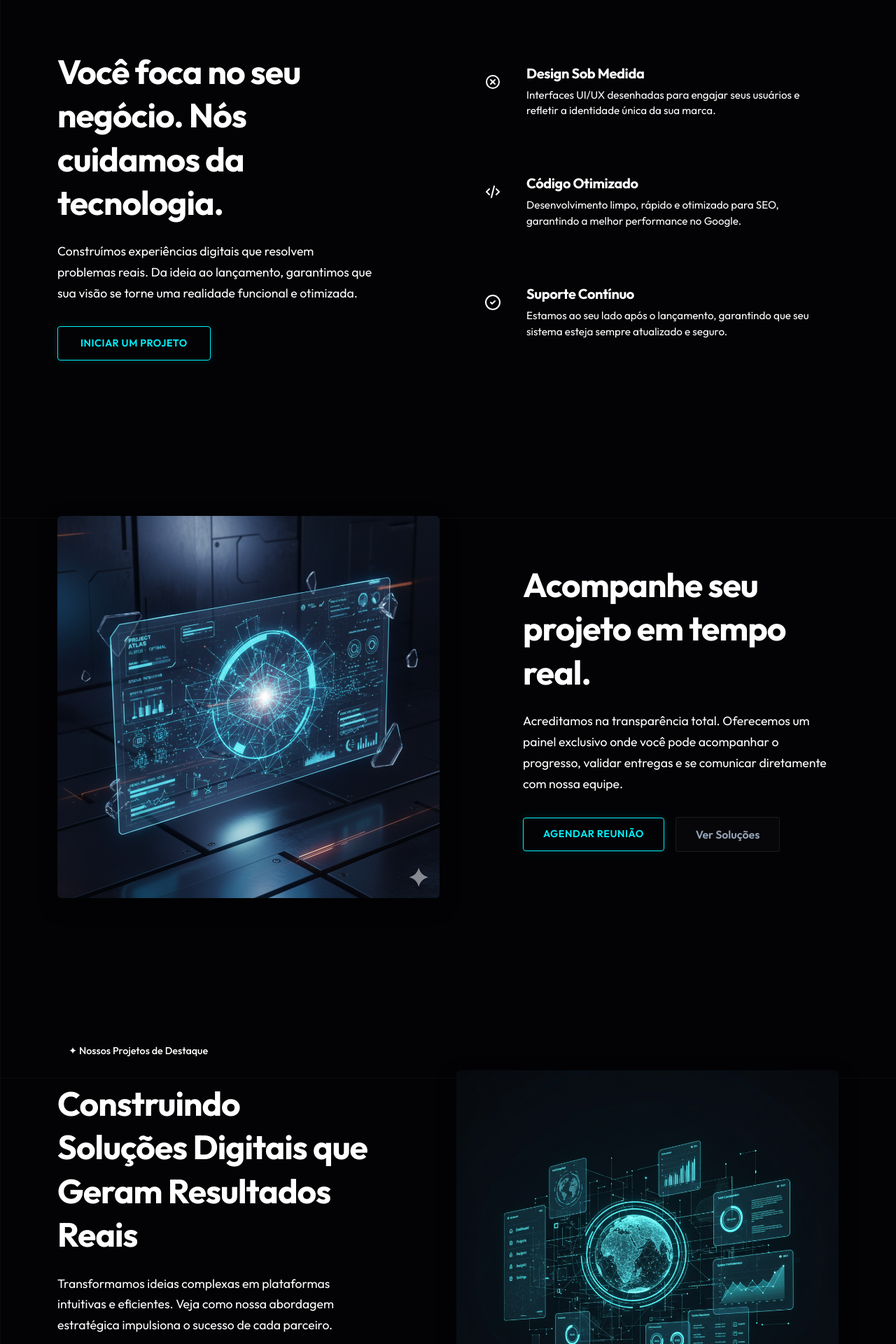
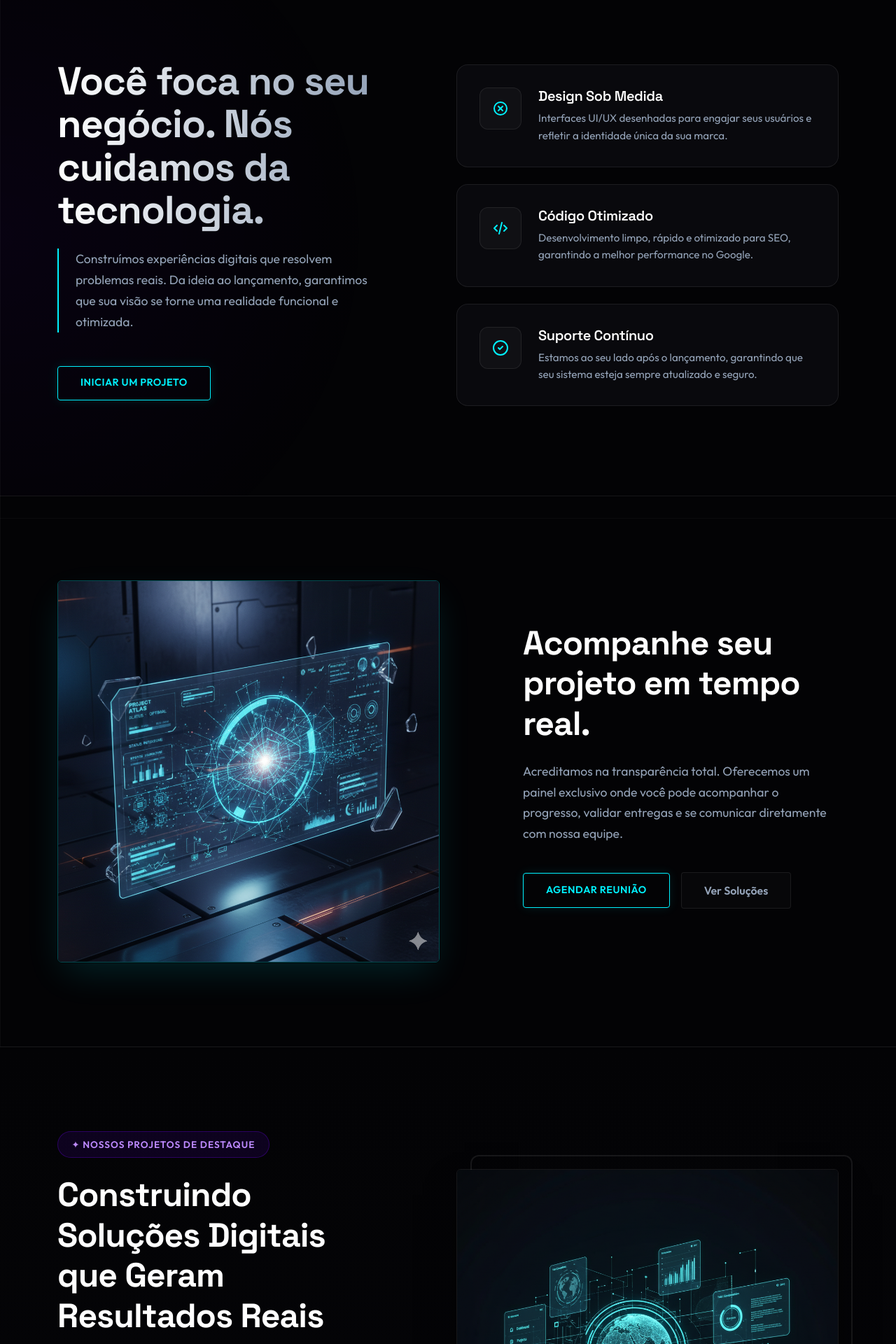
Before and after one commit to anderson190593/cortex-solucoes, a React (Vite) app: page / in a window 1280 px wide. Shown: the part 860-2780 px from the top of the page at 70% size. Built offline with nearby package versions, Linux system fonts and the light colour scheme.

Commit message:
Visual refactors

```diff
--- a/src/components/Features/Features.css
+++ b/src/components/Features/Features.css
@@ -1,75 +1,113 @@
 /* src/components/Features/Features.css */
 
 .features-section {
-  padding: 100px 0;
-  background-color: var(--bg-color); /* Fundo principal escuro */
-  overflow: hidden;
-  border-top: 1px solid var(--border-color); /* Linha sutil separando da Hero */
+  padding: 120px 0;
+  position: relative;
+  /* Fundo sutilmente diferente para separar seções */
+  background: radial-gradient(circle at 0% 50%, rgba(112, 0, 255, 0.05), transparent 40%);
 }
 
 .features-title {
-  font-family: var(--font-family-primary);
-  font-size: 3rem;
-  line-height: 1.3;
+  font-family: var(--font-heading);
+  font-size: 3.5rem;
+  line-height: 1.1;
   margin-bottom: 1.5rem;
-  color: var(--text-color);
+  background: linear-gradient(to right, #fff, #94a3b8);
+  -webkit-background-clip: text;
+  -webkit-text-fill-color: transparent;
+  background-clip: text;
 }
 
 .features-subtitle {
   font-size: 1.1rem;
-  color: var(--text-muted-color);
+  color: var(--text-muted);
   line-height: 1.7;
+  margin-bottom: 2rem;
+  border-left: 2px solid var(--primary);
+  padding-left: 1.5rem;
 }
 
-/* Lista de features da direita */
+/* Lista de Features */
 .features-list {
   list-style: none;
   padding: 0;
   margin: 0;
+  display: grid;
+  gap: 1.5rem; /* Espaço entre os cards */
 }
 
 .feature-item {
   display: flex;
   align-items: flex-start;
-  background-color: var(--bg-secondary-color); /* Fundo dos cards */
-  border: 1px solid var(--border-color);
-  border-radius: 0.75rem;
-  padding: 1.75rem;
-  margin-bottom: 1.5rem;
-  transition: background-color 0.3s ease, border-color 0.3s ease;
+  padding: 2rem;
+
+  /* O visual Glass */
+  background: var(--bg-glass);
+  border: 1px solid var(--border-subtle);
+  backdrop-filter: blur(10px);
+  border-radius: 16px;
+
+  transition: all 0.4s cubic-bezier(0.175, 0.885, 0.32, 1.275);
+  position: relative;
+  overflow: hidden;
+}
+
+/* Efeito de brilho ao passar o mouse */
+.feature-item::before {
+  content: '';
+  position: absolute;
+  top: 0; left: 0; width: 100%; height: 100%;
+  background: linear-gradient(45deg, transparent, rgba(255, 255, 255, 0.03), transparent);
+  transform: translateX(-100%);
+  transition: 0.6s;
 }
 
 .feature-item:hover {
-  background-color: #1F1F1F; /* Um pouco mais claro no hover */
-  border-color: var(--primary-color); /* Borda ciano no hover */
+  transform: translateX(10px); /* Move levemente para a direita */
+  border-color: var(--primary);
+  box-shadow: 0 0 30px rgba(0, 242, 255, 0.1);
+  background: rgba(14, 14, 18, 0.9);
 }
 
+.feature-item:hover::before {
+  transform: translateX(100%);
+}
+
+/* Ícone */
 .feature-icon-wrapper {
-  display: inline-flex;
+  display: flex;
   align-items: center;
   justify-content: center;
-  width: 48px;
-  height: 48px;
+  min-width: 60px;
+  height: 60px;
   margin-right: 1.5rem;
-  background-color: var(--bg-color); /* Fundo do ícone (igual ao da seção) */
-  border: 1px solid var(--border-color);
-  border-radius: 0.5rem;
-  color: var(--primary-color); /* Ícone Ciano */
+
+  background: rgba(255, 255, 255, 0.03);
+  border: 1px solid var(--border-subtle);
+  border-radius: 12px;
+  color: var(--primary);
+
+  transition: all 0.3s ease;
 }
 
-.feature-content {
-  flex: 1;
+.feature-item:hover .feature-icon-wrapper {
+  background: var(--primary);
+  color: #000;
+  box-shadow: 0 0 15px var(--primary-glow);
+  transform: scale(1.1) rotate(-5deg);
 }
 
 .feature-title {
-  font-family: var(--font-family-primary);
+  font-family: var(--font-heading);
   font-size: 1.25rem;
-  color: var(--text-color);
+  color: var(--text-main);
   margin-bottom: 0.5rem;
+  font-weight: 600;
 }
 
 .feature-description {
-  color: var(--text-muted-color);
+  color: var(--text-muted);
   font-size: 0.95rem;
   margin: 0;
+  line-height: 1.6;
 }
--- a/src/components/Portfolio/Portfolio.css
+++ b/src/components/Portfolio/Portfolio.css
@@ -1,62 +1,101 @@
 /* src/components/Portfolio/Portfolio.css */
 
 .portfolio-section {
-  padding: 100px 0;
-  background-color: var(--bg-color); /* Fundo principal */
-  border-top: 1px solid var(--border-color);
-  overflow: hidden;
+  padding: 120px 0;
+  border-top: 1px solid var(--border-subtle);
+  background: linear-gradient(to bottom, var(--bg-deep), #050508);
 }
 
+/* A Tag "Nossos Projetos" */
 .portfolio-tag {
   display: inline-block;
-  padding: 0.5rem 1rem;
-  background-color: var(--bg-secondary-color);
-  border: 1px solid var(--border-color);
-  border-radius: 20px;
-  color: var(--text-muted-color);
-  font-weight: 500;
-  font-size: 0.9rem;
+  padding: 0.5rem 1.2rem;
+  background: rgba(112, 0, 255, 0.1); /* Fundo Roxo Transparente */
+  border: 1px solid rgba(112, 0, 255, 0.3);
+  border-radius: 50px;
+  color: #bd8aff; /* Lilás claro */
+  font-weight: 600;
+  font-size: 0.85rem;
   margin-bottom: 1.5rem;
-}
-.portfolio-tag span {
-  color: var(--secondary-color); /* Verde neon */
-  margin-right: 0.5rem;
+  text-transform: uppercase;
+  letter-spacing: 1px;
 }
 
 .portfolio-title {
-  font-family: var(--font-family-primary);
+  font-family: var(--font-heading);
   font-size: 3rem;
-  line-height: 1.3;
+  line-height: 1.2;
   margin-bottom: 1.5rem;
-  color: var(--text-color);
+  color: var(--text-main);
 }
 
 .portfolio-subtitle {
   font-size: 1.1rem;
-  color: var(--text-muted-color);
+  color: var(--text-muted);
   line-height: 1.7;
+  margin-bottom: 2.5rem;
+}
+
+/* Lista de Checks */
+.portfolio-checks {
+  list-style: none;
+  padding-left: 0;
   margin-bottom: 2rem;
 }
 
-/* Lista de "checkmarks" */
-.portfolio-checks {
-  list-style: none;
-  padding-left: 0;
-}
 .portfolio-checks li {
-  color: var(--text-color);
-  font-size: 1rem;
-  margin-bottom: 0.75rem;
-}
-.portfolio-checks li span {
-  color: var(--secondary-color); /* Verde neon */
-  font-weight: bold;
-  margin-right: 0.75rem;
+  color: var(--text-main);
+  font-size: 1.05rem;
+  margin-bottom: 1rem;
+  display: flex;
+  align-items: center;
 }
 
-/* Placeholder da imagem */
+.portfolio-checks li span {
+  color: var(--secondary); /* Roxo Neon */
+  font-weight: bold;
+  font-size: 1.2rem;
+  margin-right: 1rem;
+
+  /* Círculo em volta do check */
+  display: inline-flex;
+  align-items: center;
+  justify-content: center;
+  width: 24px;
+  height: 24px;
+  background: rgba(112, 0, 255, 0.15);
+  border-radius: 50%;
+  border: 1px solid rgba(112, 0, 255, 0.3);
+}
+
+/* Imagem do Case */
+.portfolio-visual {
+  position: relative;
+}
+
+/* Elemento decorativo atrás da imagem */
+.portfolio-visual::before {
+  content: '';
+  position: absolute;
+  top: -20px;
+  right: -20px;
+  width: 100%;
+  height: 100%;
+  border: 2px solid var(--border-subtle);
+  border-radius: 12px;
+  z-index: 0;
+}
+
 .portfolio-visual .img-fluid {
-  border: 1px solid var(--border-color);
-  box-shadow: 0 10px 30px rgba(0, 0, 0, 0.3);
-  border-radius: 0.75rem; /* Cantos arredondados */
+  position: relative;
+  z-index: 1;
+  border-radius: 12px;
+  border: 1px solid var(--border-subtle);
+  box-shadow: 0 25px 50px -12px rgba(0, 0, 0, 0.7);
+  transition: transform 0.4s ease;
 }
+
+.portfolio-visual:hover .img-fluid {
+  transform: scale(1.02) translate(-5px, -5px); /* Efeito de "descolar" do fundo */
+  border-color: var(--secondary);
+}
--- a/src/components/ProjectControl/ProjectControl.css
+++ b/src/components/ProjectControl/ProjectControl.css
@@ -1,35 +1,76 @@
 /* src/components/ProjectControl/ProjectControl.css */
 
 .control-section {
-  padding: 100px 0;
-  background-color: var(--bg-secondary-color); /* Fundo alternado */
-  border-top: 1px solid var(--border-color);
-  overflow: hidden;
+  padding: 120px 0;
+  position: relative;
+  border-top: 1px solid var(--border-subtle);
+}
+
+/* Efeito de luz de fundo */
+.control-section::after {
+  content: '';
+  position: absolute;
+  bottom: -20%;
+  left: -10%;
+  width: 500px;
+  height: 500px;
+  background: radial-gradient(circle, rgba(112, 0, 255, 0.15) 0%,qh transparent 70%);
+  z-index: -1;
+  pointer-events: none;
 }
 
 .control-title {
-  font-family: var(--font-family-primary);
+  font-family: var(--font-heading);
   font-size: 3rem;
-  line-height: 1.3;
+  line-height: 1.2;
   margin-bottom: 1.5rem;
-  color: var(--text-color);
+  color: var(--text-main);
 }
 
 .control-subtitle {
   font-size: 1.1rem;
-  color: var(--text-muted-color);
+  color: var(--text-muted);
   line-height: 1.7;
-  margin-bottom: 2rem;
+  margin-bottom: 2.5rem;
 }
 
-/* Placeholder da imagem */
-.dashboard-visual .img-fluid {
-  border: 1px solid var(--border-color);
-  box-shadow: 0 10px 30px rgba(0, 0, 0, 0.3);
-  border-radius: 0.75rem; /* Cantos arredondados */
+/* O Container da Imagem (Dashboard) */
+.dashboard-visual {
+  position: relative;
+  perspective: 1000px; /* Prepara para efeitos 3D */
 }
 
+.dashboard-visual .img-fluid {
+  border-radius: 12px;
+  /* Borda brilhante sutil */
+  border: 1px solid rgba(0, 242, 255, 0.3);
+
+  /* Sombra futurista colorida */
+  box-shadow:
+    0 0 0 1px rgba(0, 0, 0, 0.5), /* Borda preta interna */
+    0 20px 50px -10px rgba(0, 242, 255, 0.15); /* Glow Ciano */
+
+  transition: transform 0.5s ease, box-shadow 0.5s ease;
+}
+
+/* Efeito Hover 3D na Imagem */
+.dashboard-visual:hover .img-fluid {
+  transform: rotateY(2deg) rotateX(2deg) scale(1.02);
+  box-shadow:
+    0 0 0 1px rgba(0, 242, 255, 0.5),
+    0 30px 60px -15px rgba(0, 242, 255, 0.25);
+}
+
+/* Botões */
 .control-buttons .btn {
-  padding: 0.75rem 1.75rem;
-  font-weight: 600;
+  margin-right: 1rem;
+  margin-bottom: 1rem;
 }
+
+/* Responsividade */
+@media (max-width: 991px) {
+  .control-section { text-align: center; }
+  .dashboard-visual { margin-bottom: 3rem; }
+  .control-buttons { justify-content: center; display: flex; flex-wrap: wrap; }
+  .control-buttons .btn { margin: 0.5rem; }
+}
```
